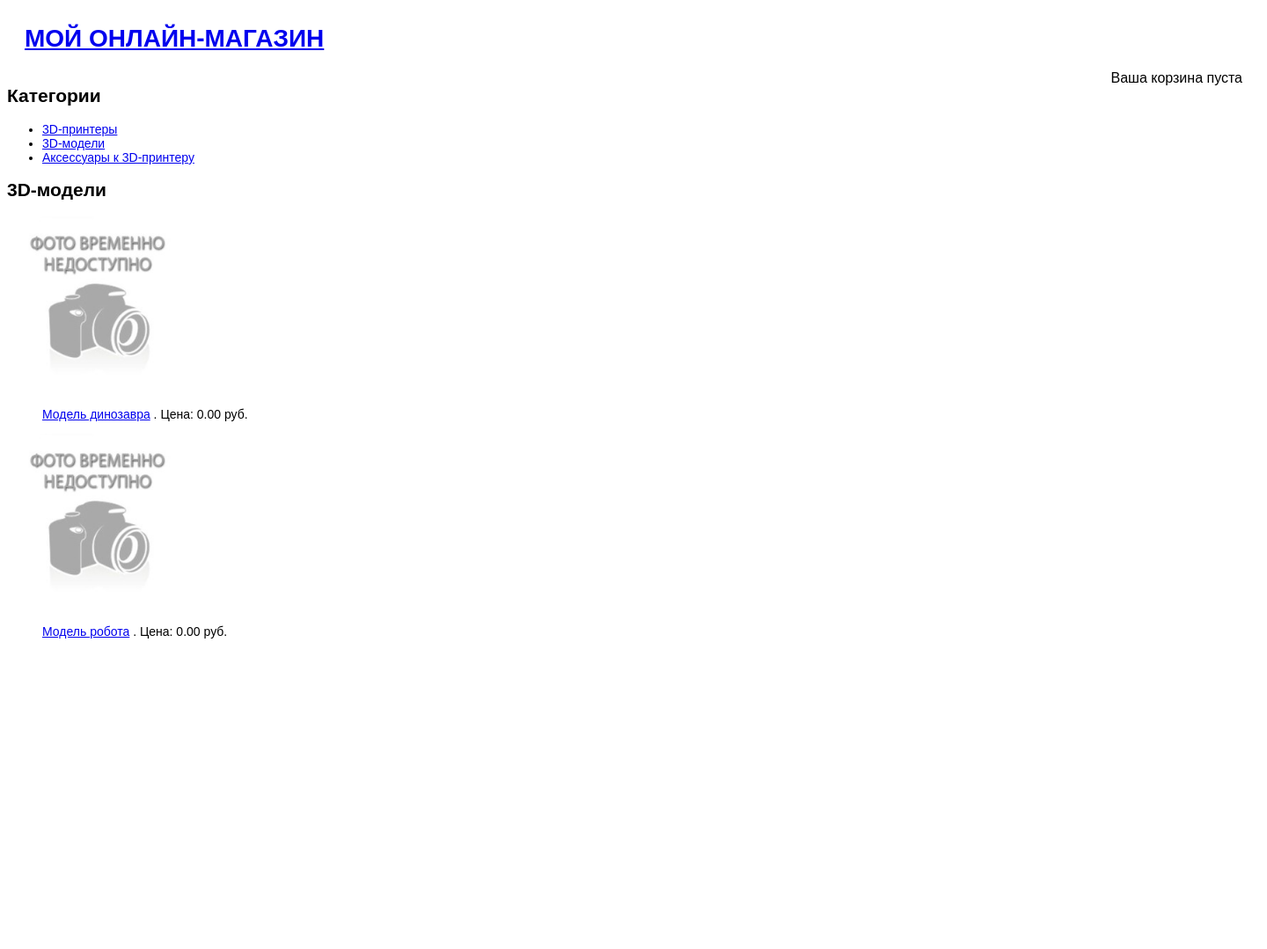
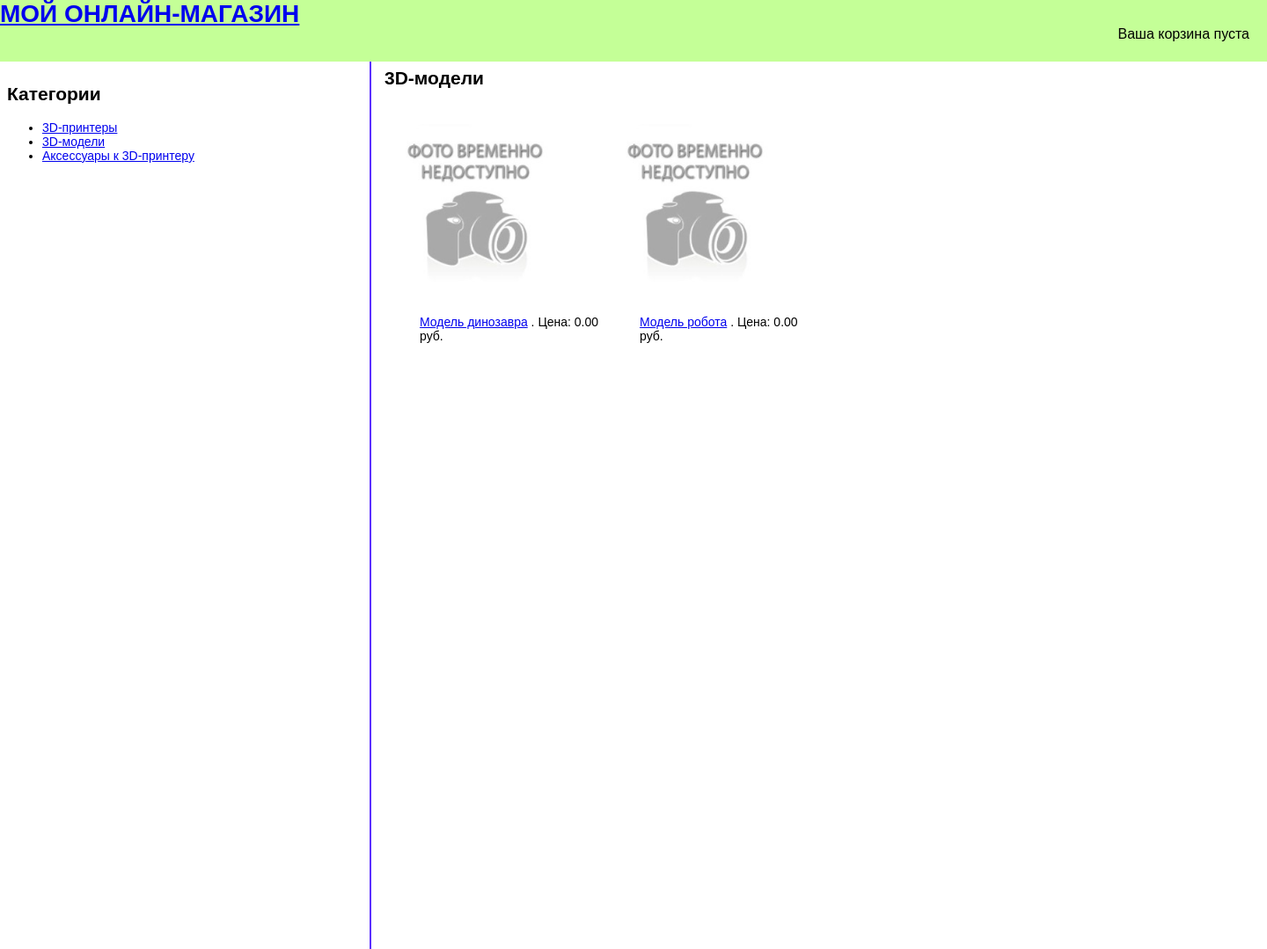
Before and after one commit to Solby91/site, a Django app: a page that uses templates/catalog/base.html in a window 1440 px wide. Shown: the whole page at 88% size. Before the commit the page ends 726 px from the top, so only its background shows below. Run offline with Django 3.2, Linux system fonts and the light colour scheme; data comes from the database, SQL or seed files in the repository; both versions use the stored data as it was after the commit; parts of the project's set-up code (start-up, migrations or seed data) failed here and were passed over.

Commit message:
Закрепленная область в категориях, товар на своих местах. Карточка требует доработки. Много карточек принтеров

```diff
--- a/catalog/static/css/style.css
+++ b/catalog/static/css/style.css
@@ -3,11 +3,21 @@ body{
   font-family: Arial;
 }
 
+#header{
+    position: fixed;
+    background: #c4ff97;
+    height: 70px;
+    width: 1500px;
+    z-index: 3;
+    margin-top: -8px;
+    margin-left: -8px;
+}
+
 .top{
-  padding: 20px 20px;
-  font-size: 28px;
-  font-weight: 900;
-  text-transform: uppercase;
+    position: fixed;
+    font-size: 28px;
+    font-weight: 900;
+    text-transform: uppercase;
 }
 
 .pr-qu-ds-block{
@@ -17,15 +27,44 @@ body{
     bottom: 200px;
  }
 
-.top-bl .cart{
+.cart{
     float: right;
     font-size: 16px;
     font-weight: 500;
-    padding-right: 20px;
+    position: fixed;
+    top: 30px;
+    right: 20px;
 }
 
-.product-detail h2{
-    font-size: 18px;
+.col-sm-3{
+    width: 250px;
+    padding-top: 70px;
+}
+
+.product_list.col-sm-9{
+    width: 700px;
+    position: absolute;
+    top: 60px;
+    left: 420px;
+    border-left: solid #5b2fff 2px;
+}
+
+.product_list h2{
+    padding-left: 15px;
+}
+
+.items.row{
+    margin-top: -40px;
+    padding-left: 15px;
+    width: 1000px;
+    height: 1000px;
+}
+
+.col-sm-4{
+    padding-top: 62px;
+    width: 250px;
+    height: 250px;
+    float: left;
 }
 
 .img-responsive{
@@ -51,17 +90,10 @@ body{
     bottom: 510px;
 }
 
-.form-style input{
-    position: relative;
-    left: 5px;
-}
-
-.form-style label{
-    position: relative;
-    right: 6px;
-}
-
 .pr-qu-ds-block span{
+    display: inline-block;
+    width:500px;
+    height: 500px;
     position: relative;
     top: 20px;
 }
```
Also changed, not shown: db.sqlite3.
